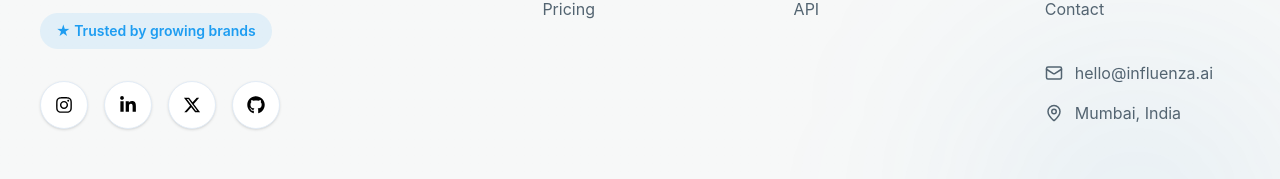
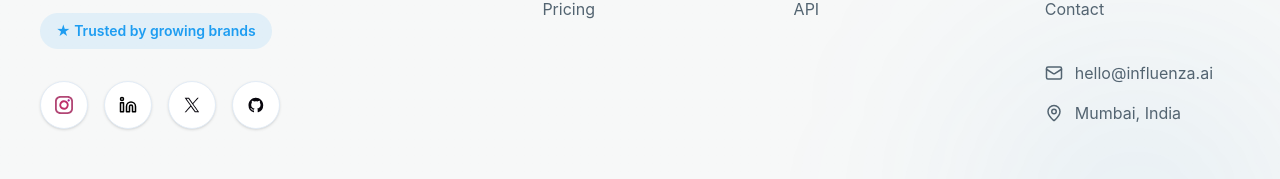
Before and after one commit to Reyhaan5/Influenza, a React (Vite) app: page / in a window 1280 px wide. Shown: the part 6299-6478 px from the top of the page. Built offline with nearby package versions, Linux system fonts and the light colour scheme; no server answers.

Commit message:
refactor: point Footer social icons at public/icons.svg sprite and Icon component

```diff
--- a/src/components/footer/Footer.jsx
+++ b/src/components/footer/Footer.jsx
@@ -1,32 +1,15 @@
-import {
-  Mail,
-  MapPin,
-  ArrowRight,
-} from "lucide-react";
-
-import {
-  FaInstagram,
-  FaLinkedinIn,
-  FaGithub,
-  FaXTwitter,
-} from "react-icons/fa6";
+import { Mail, MapPin, ArrowRight } from "lucide-react";
 
 function Footer() {
   return (
     <footer className="relative mt-32 overflow-hidden border-t border-[var(--color-accent)] bg-gradient-to-b from-[var(--color-surface)] via-[var(--color-background)] to-[var(--color-background)]">
-
       {/* Background Glow */}
-
       <div className="absolute -left-40 top-20 h-80 w-80 rounded-full bg-[var(--color-primary)]/10 blur-[120px]" />
-
       <div className="absolute right-0 bottom-0 h-72 w-72 rounded-full bg-[var(--color-primary-hover)]/10 blur-[120px]" />
 
       <div className="relative mx-auto max-w-7xl px-6 py-24 lg:px-10">
-
         {/* CTA */}
-
         <div className="rounded-[36px] border border-[var(--color-accent)] bg-[var(--color-surface)]/70 p-12 text-center shadow-xl backdrop-blur-xl">
-
           <span className="inline-flex rounded-full bg-[var(--color-primary)]/10 px-4 py-2 text-sm font-semibold text-[var(--color-primary)]">
             Built for Modern Marketing Teams
           </span>
@@ -36,13 +19,11 @@ function Footer() {
           </h2>
 
           <p className="mx-auto mt-6 max-w-2xl text-lg leading-8 text-[var(--color-text-light)]">
-            Discover creators, collaborate with influencers,
-            manage campaigns and measure performance from
-            one intelligent workspace.
+            Discover creators, collaborate with influencers, manage campaigns
+            and measure performance from one intelligent workspace.
           </p>
 
           <div className="mt-10 flex flex-wrap justify-center gap-4">
-
             <button className="flex items-center gap-2 rounded-xl bg-[var(--color-primary)] px-7 py-4 font-semibold text-white transition hover:scale-105 hover:shadow-xl">
               Get Started
               <ArrowRight size={18} />
@@ -51,27 +32,21 @@ function Footer() {
             <button className="rounded-xl border border-[var(--color-accent)] bg-[var(--color-surface)] px-7 py-4 font-semibold text-[var(--color-text)] transition hover:border-[var(--color-primary)] hover:text-[var(--color-primary)]">
               Book a Demo
             </button>
-
           </div>
-
         </div>
 
         {/* Main Footer */}
-
         <div className="mt-24 grid gap-14 md:grid-cols-2 lg:grid-cols-5">
-
           {/* Brand */}
-
           <div className="lg:col-span-2">
-
             <h2 className="text-4xl font-bold text-[var(--color-primary)]">
               Influenza
             </h2>
 
             <p className="mt-6 max-w-md leading-8 text-[var(--color-text-light)]">
-              The modern workspace for brands to discover,
-              evaluate and collaborate with creators across
-              every stage of influencer marketing.
+              The modern workspace for brands to discover, evaluate and
+              collaborate with creators across every stage of influencer
+              marketing.
             </p>
 
             <div className="mt-6 inline-flex rounded-full bg-[var(--color-primary)]/10 px-4 py-2 text-sm font-semibold text-[var(--color-primary)]">
@@ -79,37 +54,27 @@ function Footer() {
             </div>
 
             {/* Social */}
-
             <div className="mt-8 flex gap-4">
-
-              {[
-                FaInstagram,
-                FaLinkedinIn,
-                FaXTwitter,
-                FaGithub,
-              ].map((Icon, index) => (
-                <button
-                  key={index}
-                  className="flex h-12 w-12 items-center justify-center rounded-full border border-[var(--color-accent)] bg-[var(--color-surface)] shadow-sm transition-all duration-300 hover:-translate-y-1 hover:bg-[var(--color-primary)] hover:text-white hover:shadow-xl"
-                >
-                  <Icon size={18} />
-                </button>
-              ))}
-
+              <button className="flex h-12 w-12 items-center justify-center rounded-full border border-[var(--color-accent)] bg-[var(--color-surface)] shadow-sm transition-all duration-300 hover:-translate-y-1 hover:shadow-xl">
+                <img src="/Instagram.svg" alt="Instagram" className="w-[18px] h-[18px]" />
+              </button>
+              <button className="flex h-12 w-12 items-center justify-center rounded-full border border-[var(--color-accent)] bg-[var(--color-surface)] shadow-sm transition-all duration-300 hover:-translate-y-1 hover:shadow-xl">
+                <img src="/icons/linkedin.svg" alt="LinkedIn" className="w-[18px] h-[18px]" />
+              </button>
+              <button className="flex h-12 w-12 items-center justify-center rounded-full border border-[var(--color-accent)] bg-[var(--color-surface)] shadow-sm transition-all duration-300 hover:-translate-y-1 hover:shadow-xl">
+                <svg width="18" height="18"><use href="/icons.svg#x-icon" /></svg>
+              </button>
+              <button className="flex h-12 w-12 items-center justify-center rounded-full border border-[var(--color-accent)] bg-[var(--color-surface)] shadow-sm transition-all duration-300 hover:-translate-y-1 hover:shadow-xl">
+                <svg width="18" height="18"><use href="/icons.svg#github-icon" /></svg>
+              </button>
             </div>
-
           </div>
 
           {/* Platform */}
-
           <div>
-
-            <h3 className="font-semibold text-[var(--color-text)]">
-              Platform
-            </h3>
+            <h3 className="font-semibold text-[var(--color-text)]">Platform</h3>
 
             <ul className="mt-6 space-y-4">
-
               {[
                 "Creator Discovery",
                 "Campaign Workspace",
@@ -123,27 +88,17 @@ function Footer() {
                   {item}
                 </li>
               ))}
-
             </ul>
-
           </div>
 
           {/* Resources */}
-
           <div>
-
             <h3 className="font-semibold text-[var(--color-text)]">
               Resources
             </h3>
 
             <ul className="mt-6 space-y-4">
-
-              {[
-                "Blog",
-                "Documentation",
-                "Help Center",
-                "API",
-              ].map((item) => (
+              {["Blog", "Documentation", "Help Center", "API"].map((item) => (
                 <li
                   key={item}
                   className="cursor-pointer text-[var(--color-text-light)] transition hover:translate-x-1 hover:text-[var(--color-primary)]"
@@ -151,27 +106,15 @@ function Footer() {
                   {item}
                 </li>
               ))}
-
             </ul>
-
           </div>
 
           {/* Company */}
-
           <div>
-
-            <h3 className="font-semibold text-[var(--color-text)]">
-              Company
-            </h3>
+            <h3 className="font-semibold text-[var(--color-text)]">Company</h3>
 
             <ul className="mt-6 space-y-4">
-
-              {[
-                "About",
-                "Careers",
-                "Roadmap",
-                "Contact",
-              ].map((item) => (
+              {["About", "Careers", "Roadmap", "Contact"].map((item) => (
                 <li
                   key={item}
                   className="cursor-pointer text-[var(--color-text-light)] transition hover:translate-x-1 hover:text-[var(--color-primary)]"
@@ -179,11 +122,9 @@ function Footer() {
                   {item}
                 </li>
               ))}
-
             </ul>
 
             <div className="mt-10 space-y-4">
-
               <div className="flex items-center gap-3 text-[var(--color-text-light)]">
                 <Mail size={18} />
                 hello@influenza.ai
@@ -193,32 +134,19 @@ function Footer() {
                 <MapPin size={18} />
                 Mumbai, India
               </div>
-
             </div>
-
           </div>
-
         </div>
 
         {/* Bottom */}
-
         <div className="mt-20 flex flex-col items-center justify-between gap-5 border-t border-[var(--color-accent)] pt-8 text-sm text-[var(--color-text-light)] lg:flex-row">
-
           <div>
             © 2026 Influenza. All rights reserved.
-            <span className="ml-2">
-              Made with ❤️ in India
-            </span>
+            <span className="ml-2">Made with ❤️ in India</span>
           </div>
 
           <div className="flex gap-8">
-
-            {[
-              "Privacy",
-              "Terms",
-              "Cookies",
-              "Security",
-            ].map((item) => (
+            {["Privacy", "Terms", "Cookies", "Security"].map((item) => (
               <span
                 key={item}
                 className="cursor-pointer transition hover:text-[var(--color-primary)]"
@@ -226,13 +154,9 @@ function Footer() {
                 {item}
               </span>
             ))}
-
           </div>
-
         </div>
-
       </div>
-
     </footer>
   );
 }
```
